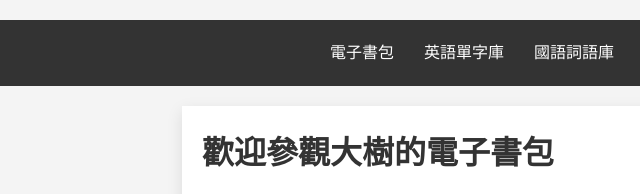
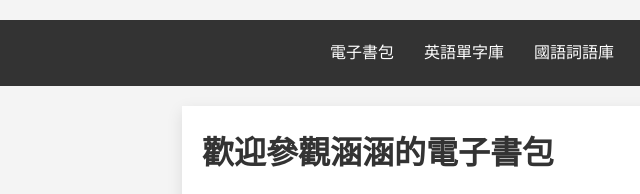
Before and after one commit to Swps514144/OBB, a plain HTML site: page index.html in a window 1280 px wide. Shown: the top 194 px of the page, 58-698 px from the left. Drawn offline with Linux system fonts and the light colour scheme.

Commit message:
Update index.html

```diff
--- a/index.html
+++ b/index.html
@@ -148,7 +148,7 @@
 </div>
 
 <div class="content" id="home">
-    <h1>歡迎參觀大樹的電子書包</h1>
+    <h1>歡迎參觀涵涵的電子書包</h1>
     <p>這裡記錄了我的學習歷程！</p>
     <p><b>註</b>：請<b><u>點擊</u></b>筆記名稱展開或隱藏。</p>
 </div>
```
